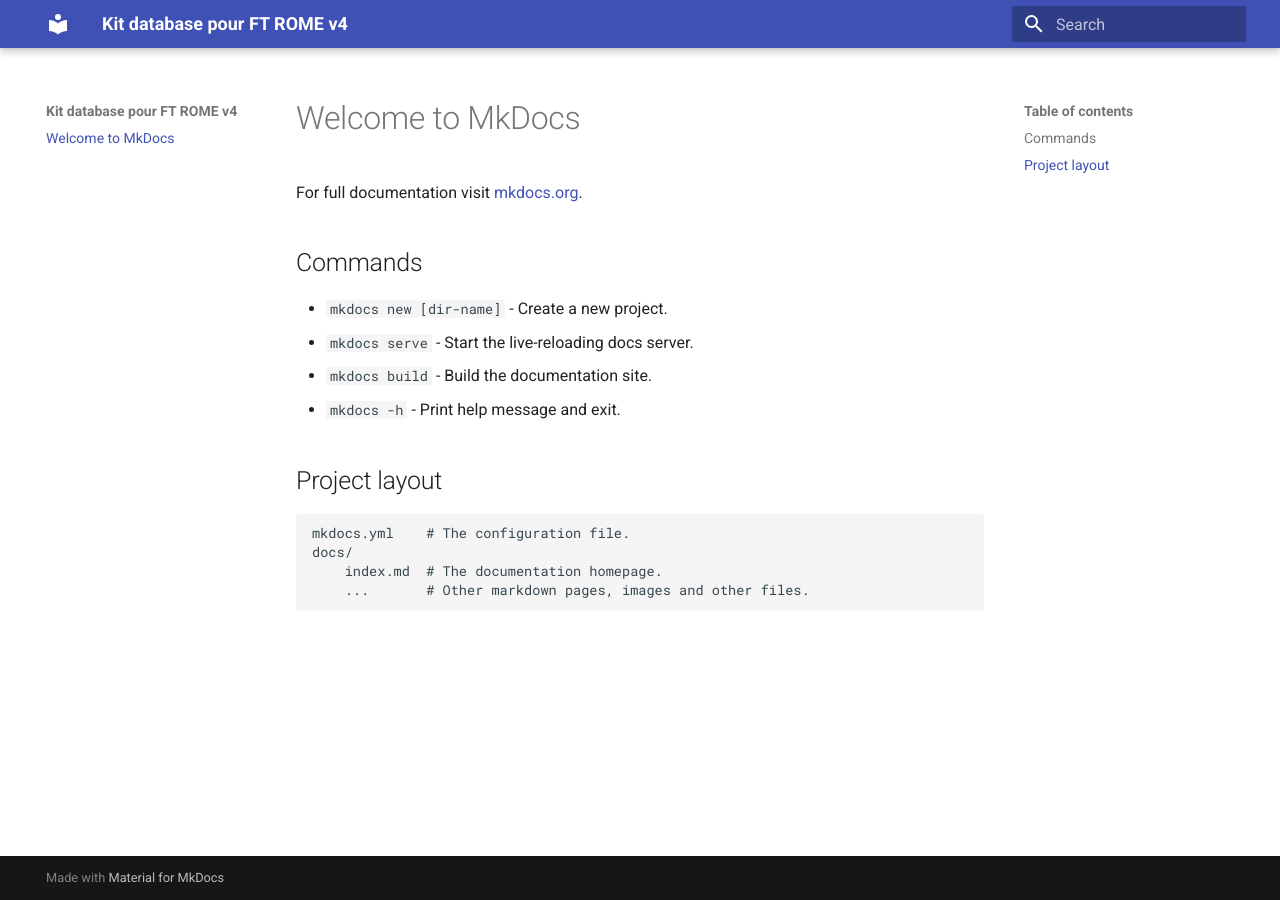
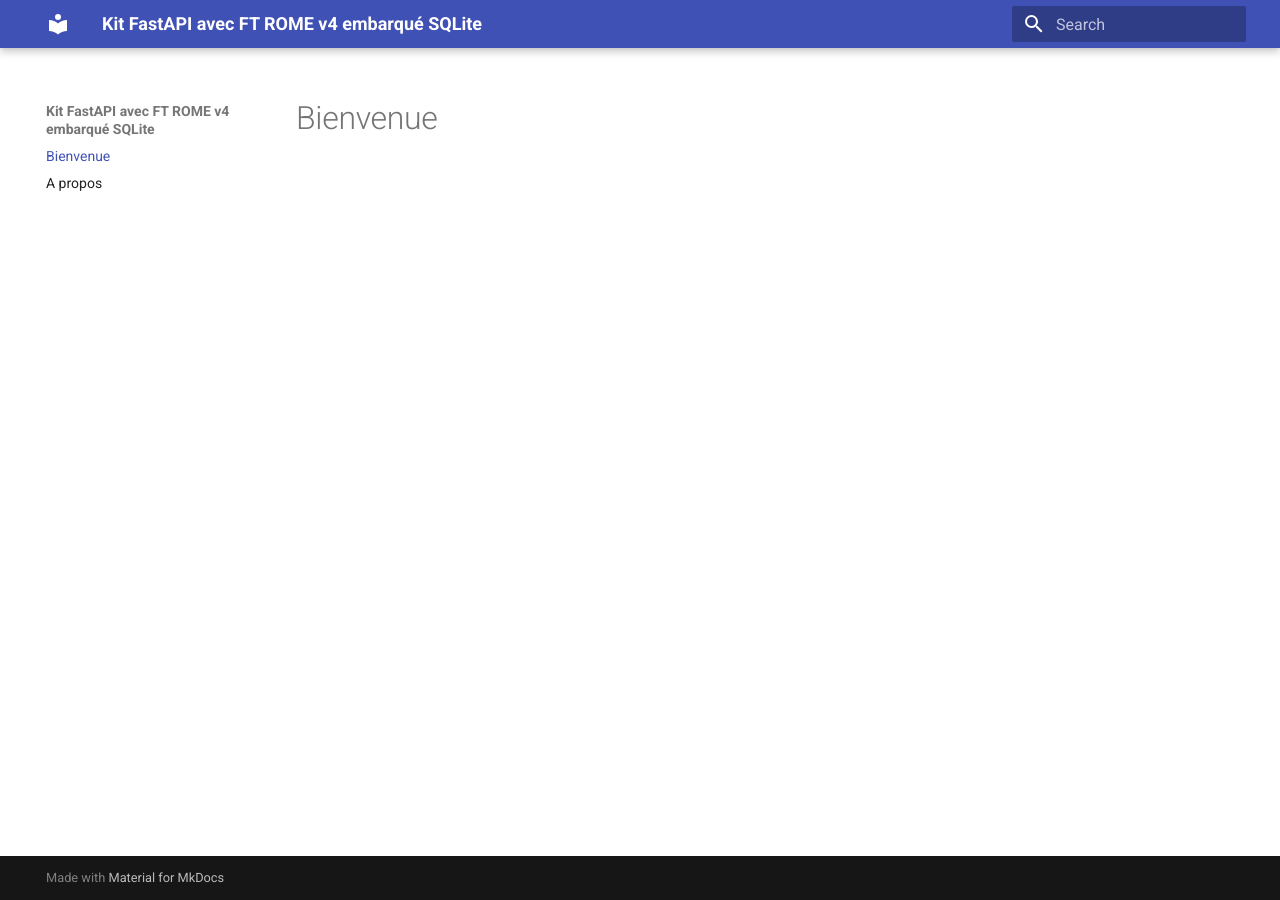
Before and after one commit to jmasclef/ft_rome_v4_db_kit, an MkDocs documentation site: the page built from docs/index.md, in a window 1280 px wide. Built offline with MkDocs 1.6.1 and Material for MkDocs 9.7.7, drawn with Linux system fonts in a browser that asks for light colours.

Commit message:
Customized doc landing page

```diff
--- a/docs/index.md
+++ b/docs/index.md
@@ -1,17 +1 @@
-# Welcome to MkDocs
-
-For full documentation visit [mkdocs.org](https://www.mkdocs.org).
-
-## Commands
-
-* `mkdocs new [dir-name]` - Create a new project.
-* `mkdocs serve` - Start the live-reloading docs server.
-* `mkdocs build` - Build the documentation site.
-* `mkdocs -h` - Print help message and exit.
-
-## Project layout
-
-    mkdocs.yml    # The configuration file.
-    docs/
-        index.md  # The documentation homepage.
-        ...       # Other markdown pages, images and other files.
+# Bienvenue
--- a/mkdocs.yml
+++ b/mkdocs.yml
@@ -1,5 +1,5 @@
 # yaml-language-server: $schema=https://squidfunk.github.io/mkdocs-material/schema.json
 
-site_name: Kit database pour FT ROME v4
+site_name: Kit FastAPI avec FT ROME v4 embarqué SQLite
 theme:
   name: material
```
Also changed, not shown: docs/about.md (added, +2 -0 lines).
